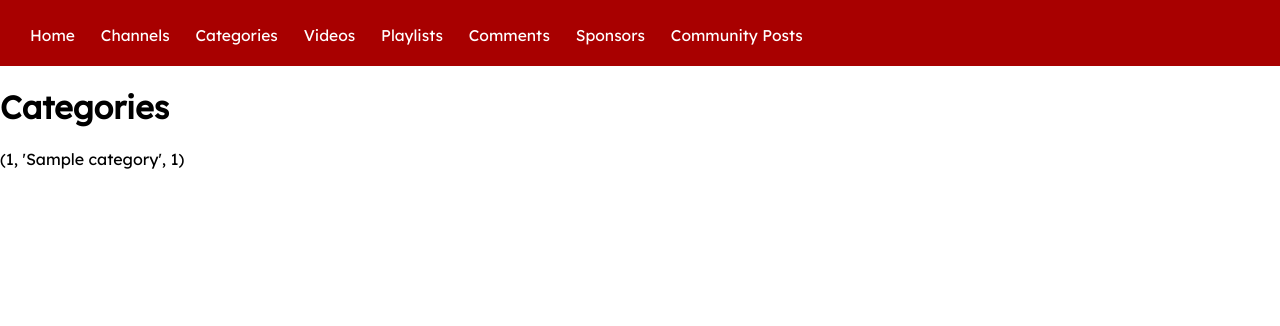
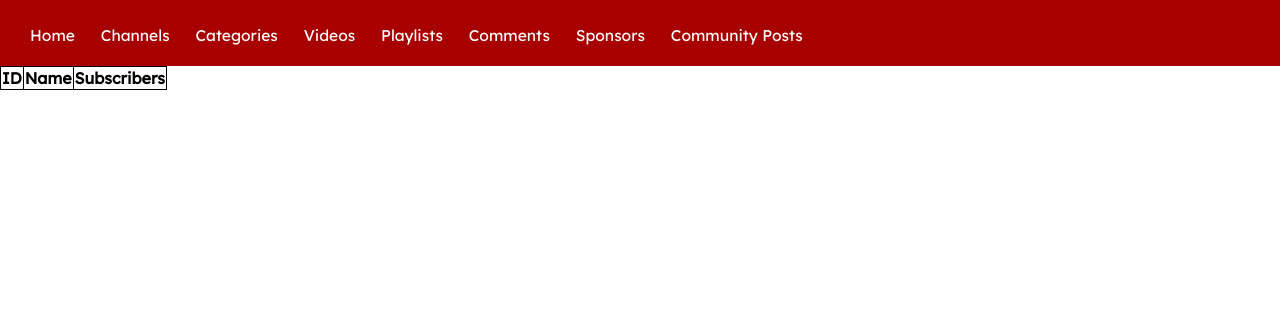
Before and after one commit to zathaxx/YouTubeDB, a Flask app: page /categories in a window 1280 px wide. Shown: the top 326 px of the page. Run offline with Flask 3, Linux system fonts and the light colour scheme; tables that the repository leaves empty hold one stand-in row (values such as "Sample post"); lists and menus that the app fills with data are empty.

Commit message:
Update categories page

```diff
--- a/templates/categories.html
+++ b/templates/categories.html
@@ -20,9 +20,19 @@
     </nav>
 </header>
 <body>
-    <h1>Categories</h1>
-    {% for row in categories %}
-        <p>{{ row }}</p>
-    {% endfor %}
+    <table>
+        <tr>
+            <th>ID</th>
+            <th>Name</th>
+            <th>Subscribers</th>
+        </tr>
+        {% for row in channels %}
+            <tr>
+                <td>{{ row[0] }}</td>
+                <td>{{ row[1] }}</td>
+                <td>{{ row[2] }}</td>
+            </tr>
+        {% endfor %}
+    </table>
 </body>
 </html>
```
